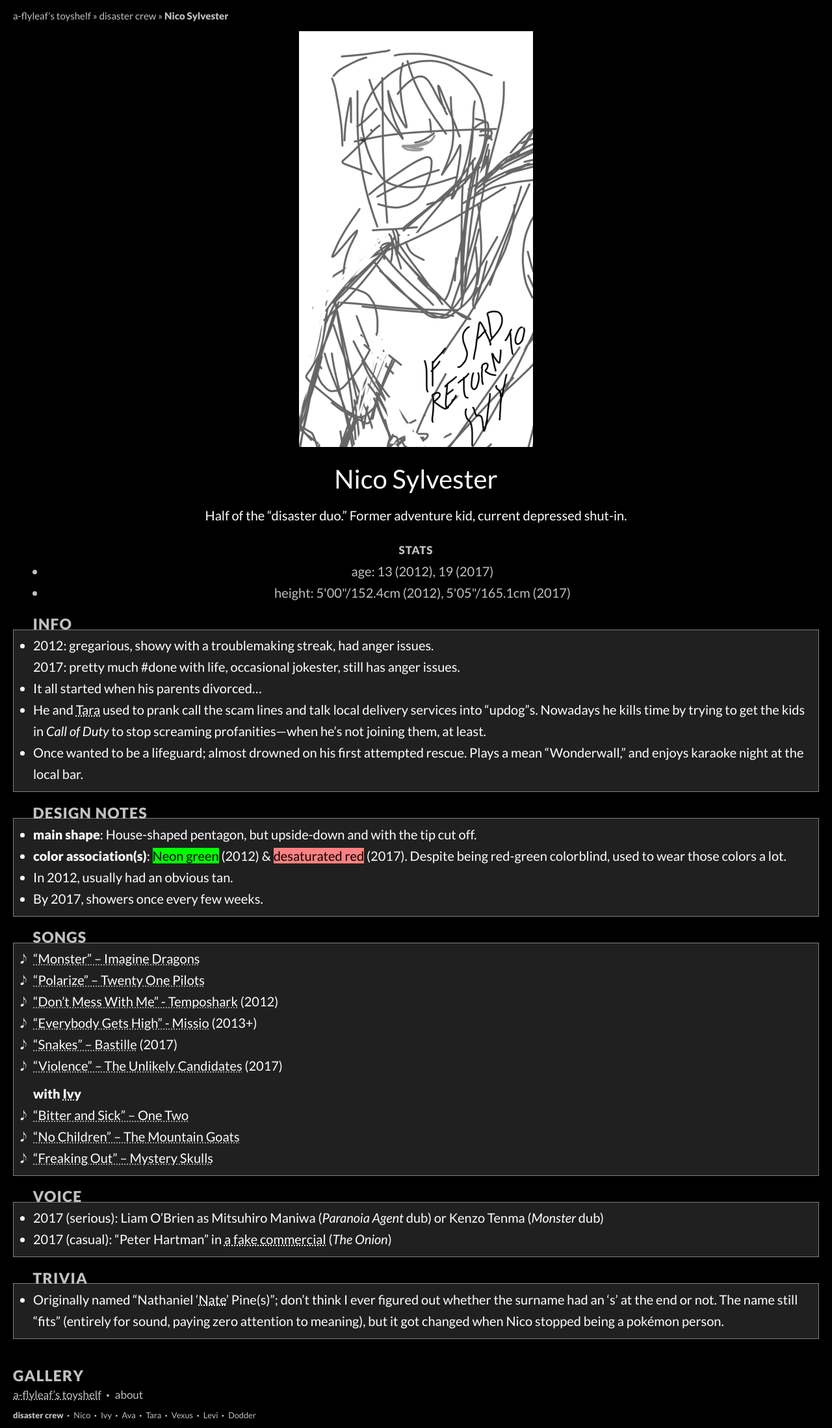
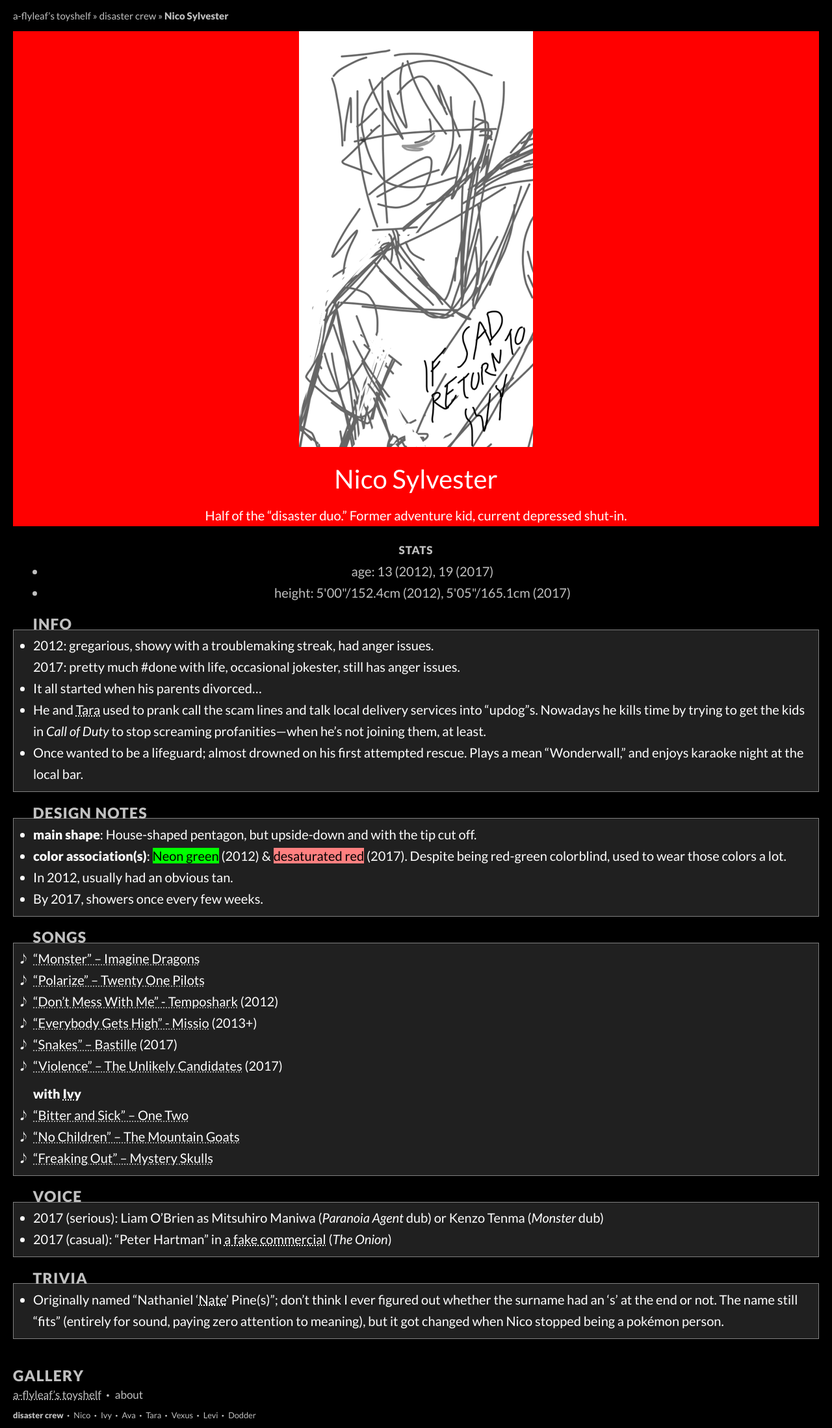
Before and after one commit to a-flyleaf/toyshelf, a Jekyll site: the page built from disaster-crew/nico.md, in a window 1280 px wide. Shown: the whole page at 65% size. Built offline with Jekyll 4.4.1, drawn with Linux system fonts in a browser that asks for light colours.

Commit message:
Update 0.css

```diff
--- a/assets/0.css
+++ b/assets/0.css
@@ -76,3 +76,7 @@ footer ul,footer li{display:inline;} footer li:before{content:"·"; margin:0 .5e
 .cmyk h3{margin:.5em 0 0 1em;}
 .cmyk #songs ul a{text-decoration-color:#a0a0a0;} .cmyk #songs ul{list-style-type:none;} .cmyk #songs li:before{content:"𝅘𝅥𝅮"; margin-left:-1em; padding-right:.5em;}
 .cmyk #line,.cmyk .list:first-of-type{display:none;} .cmyk footer{color:#c0c0c0; line-height:150%;}
+
+@media only screen and (min-width:50em){
+	.cmyk header{background:red;}
+}
```
